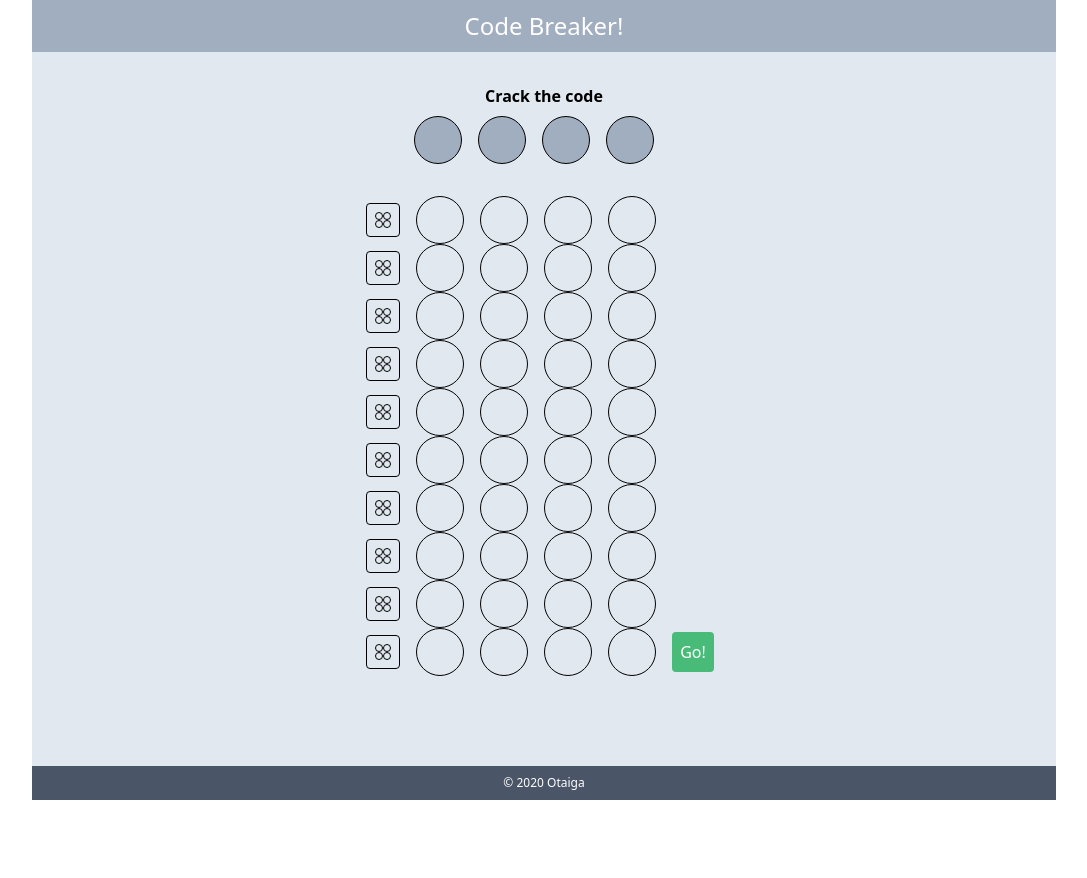
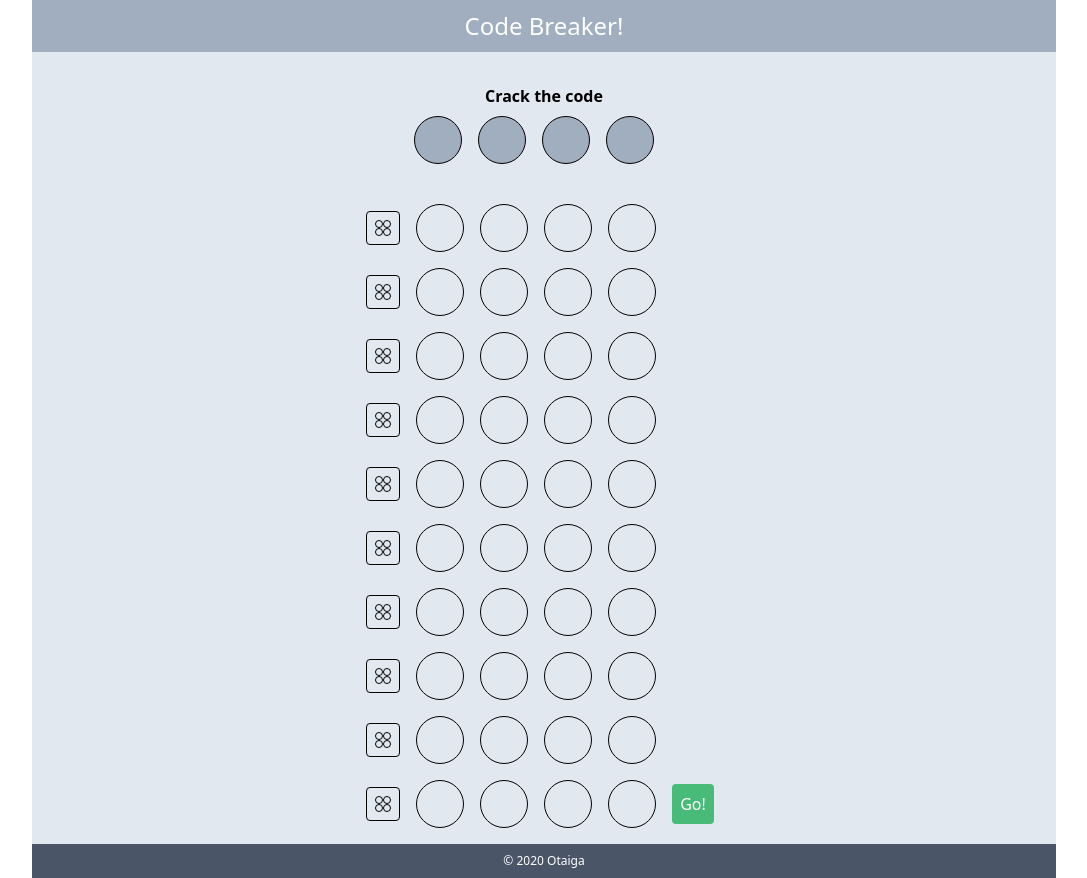
Before and after one commit to otaiga/codeBreaker, a React (Create React App) app: page / in a window 1280 px wide. Shown: the whole page, without its empty margins (96-1183 px from the left). Before the commit the page ends 800 px from the top, so only its background shows below. Built offline with nearby package versions, Linux system fonts and the light colour scheme.

Commit message:
update for mobile view

```diff
--- a/src/components/App.js
+++ b/src/components/App.js
@@ -135,7 +135,7 @@ const App = () => {
             />
           ))}
         </div>
-        <div className="px-2">
+        <div className="px-2 py-0 sm:py-3">
           <button
             className={`bg-green-500 hover:bg-green-700 rounded text-white items-center p-2 ${
               currentRow === index ? null : "disabled opacity-0 cursor-default"
```
